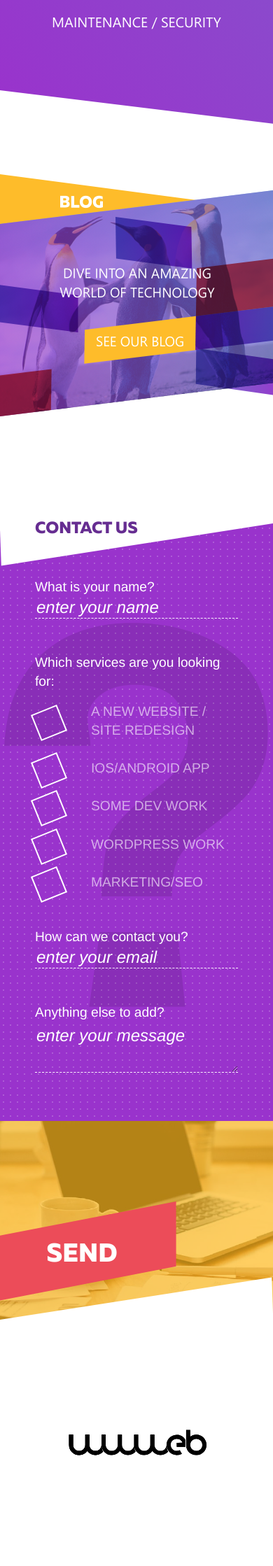
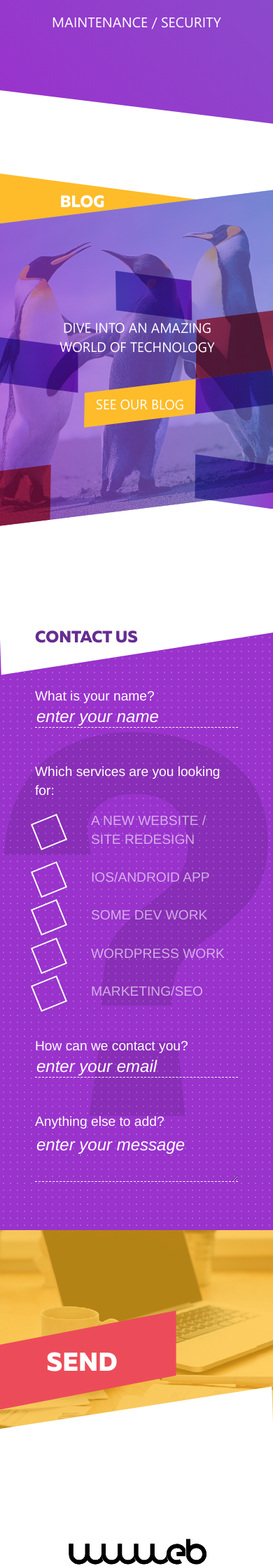
Before and after one commit to LukaJankovic7/wwweb, a Jekyll site: the page built from index.html, in a window 390 px wide. Shown: the part 1511-3749 px from the top of the page at 70% size. Built offline with Jekyll 4.4.1, drawn with Linux system fonts in a browser that asks for light colours; some web fonts are replaced; before the commit the page ends 3632 px from its top, so only the background shows below that.

Commit message:
Small screen change

```diff
--- a/_scss/pages/_home-blog.scss
+++ b/_scss/pages/_home-blog.scss
@@ -12,6 +12,10 @@
     z-index: 100;
     margin-left: -5%;
     transform: rotate(-7deg) skew(-7.9deg);
+
+    @media (max-width:570px) {
+        min-height: 110vw;
+    }
 
     &:before {
         content: "";
@@ -80,7 +84,13 @@
         background-size: cover;
         background-repeat: no-repeat;
         background-position: center;
+
+        @media (max-width:570px) {
+            padding-top: 27.3%;
+        }
     }
+
+
 
     &__purpleBox-left {
         position: absolute;
@@ -93,6 +103,10 @@
         transform: rotate(14deg) skew(14.8deg);
         background-image: linear-gradient(to right, rgb(113, 117, 204), rgb(153, 51, 204));
         mix-blend-mode: multiply;
+
+        @media (max-width:570px) {
+            height: 16vw;
+        }
     }
 
     &__redBox-left {
@@ -105,6 +119,10 @@
         width: 25vw;
         background-color: rgb(236, 76, 89);
         mix-blend-mode: multiply;
+
+        @media (max-width:570px) {
+            height: 20vw;
+        }
     }
 
     &__purpleBox-top {
@@ -125,6 +143,10 @@
         width: 35vw;
         background-color: rgb(236, 76, 89);
         mix-blend-mode: multiply;
+
+        @media (max-width:570px) {
+           height: 23vw;
+        }
     }
 
     &__doubleBox {
@@ -132,6 +154,9 @@
         width: 76vw;
         margin-right: -7px;
         position: relative;
+        @media (max-width:570px) {
+            height: 13.5vw;
+        }
     }
 
     &__purpleBox-right {
@@ -166,6 +191,11 @@
         @include respond-to('large') {
            margin-right: -3px;
         }
+
+        @media (max-width:570px) {
+            height: 15.5vw;
+            bottom: 8%;
+        }
     }
 
     &__bottomBoxFix {
@@ -177,6 +207,10 @@
         margin-right: -7px;
         margin-bottom: -6vw;
         overflow: hidden;
+
+        @media (max-width:570px) {
+            height: 41vw;
+        }
     }
 
     &__redCover {
--- a/css/main.css
+++ b/css/main.css
@@ -1387,6 +1387,9 @@ body {
   margin-left: -5%;
   -webkit-transform: rotate(-7deg) skew(-7.9deg);
           transform: rotate(-7deg) skew(-7.9deg); }
+  @media (max-width: 570px) {
+    .section__blog {
+      min-height: 110vw; } }
   .section__blog:before {
     content: "";
     position: absolute;
@@ -1448,6 +1451,9 @@ body {
     background-size: cover;
     background-repeat: no-repeat;
     background-position: center; }
+    @media (max-width: 570px) {
+      .section__blog__boxes {
+        padding-top: 27.3%; } }
   .section__blog__purpleBox-left {
     position: absolute;
     z-index: 5;
@@ -1460,6 +1466,9 @@ body {
             transform: rotate(14deg) skew(14.8deg);
     background-image: linear-gradient(to right, #7175cc, #9933cc);
     mix-blend-mode: multiply; }
+    @media (max-width: 570px) {
+      .section__blog__purpleBox-left {
+        height: 16vw; } }
   .section__blog__redBox-left {
     position: absolute;
     z-index: 5;
@@ -1470,6 +1479,9 @@ body {
     width: 25vw;
     background-color: #ec4c59;
     mix-blend-mode: multiply; }
+    @media (max-width: 570px) {
+      .section__blog__redBox-left {
+        height: 20vw; } }
   .section__blog__purpleBox-top {
     z-index: 5;
     margin-right: 34.7vw;
@@ -1487,11 +1499,17 @@ body {
     width: 35vw;
     background-color: #ec4c59;
     mix-blend-mode: multiply; }
+    @media (max-width: 570px) {
+      .section__blog__redBox-right {
+        height: 23vw; } }
   .section__blog__doubleBox {
     height: 12.5vw;
     width: 76vw;
     margin-right: -7px;
     position: relative; }
+    @media (max-width: 570px) {
+      .section__blog__doubleBox {
+        height: 13.5vw; } }
   .section__blog__purpleBox-right {
     height: 100%;
     width: 35vw;
@@ -1520,6 +1538,10 @@ body {
     @media (max-width: 1024px) {
       .section__blog__purpleBox-rightBottom {
         margin-right: -3px; } }
+    @media (max-width: 570px) {
+      .section__blog__purpleBox-rightBottom {
+        height: 15.5vw;
+        bottom: 8%; } }
   .section__blog__bottomBoxFix {
     position: relative;
     width: 35vw;
@@ -1529,6 +1551,9 @@ body {
     margin-right: -7px;
     margin-bottom: -6vw;
     overflow: hidden; }
+    @media (max-width: 570px) {
+      .section__blog__bottomBoxFix {
+        height: 41vw; } }
   .section__blog__redCover {
     height: 100%;
     width: 100%;
```
